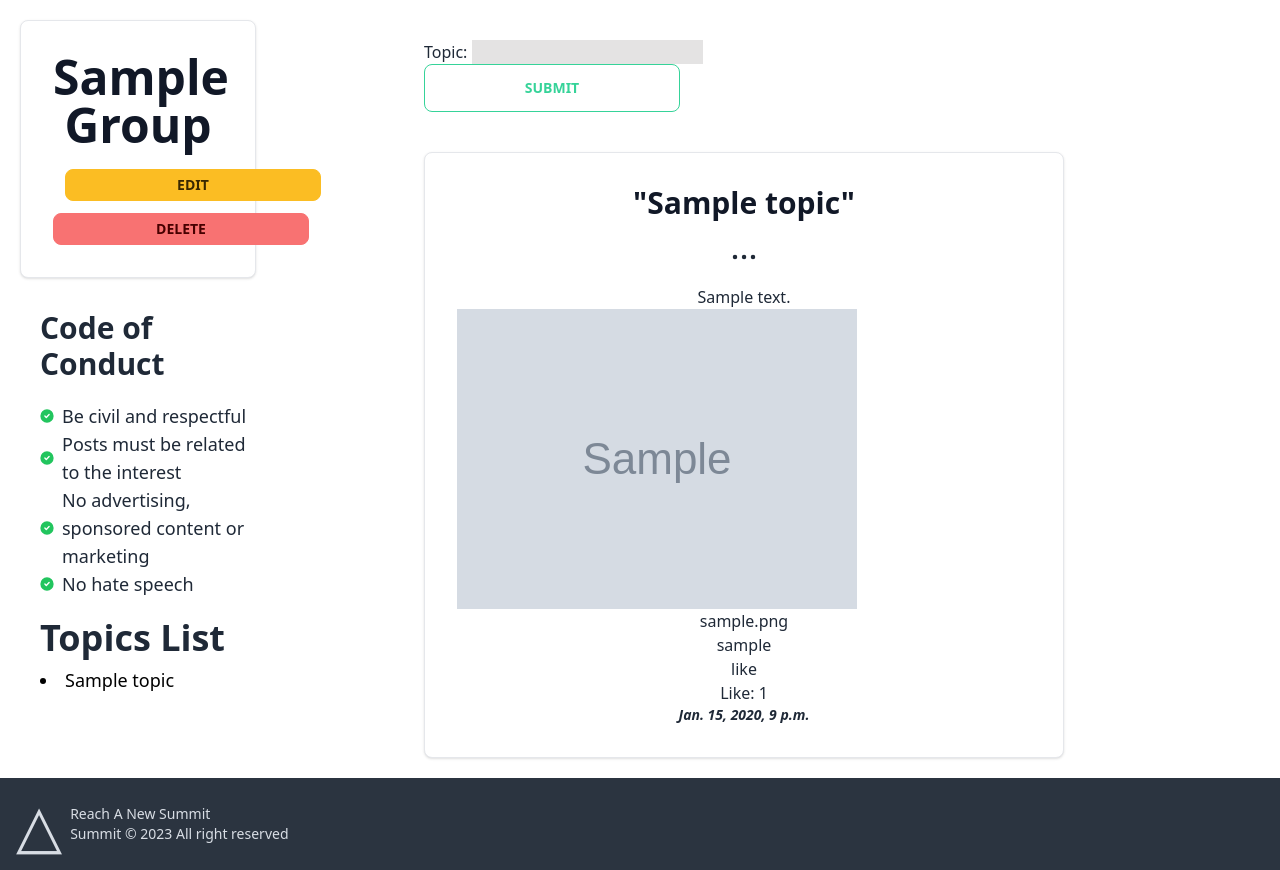
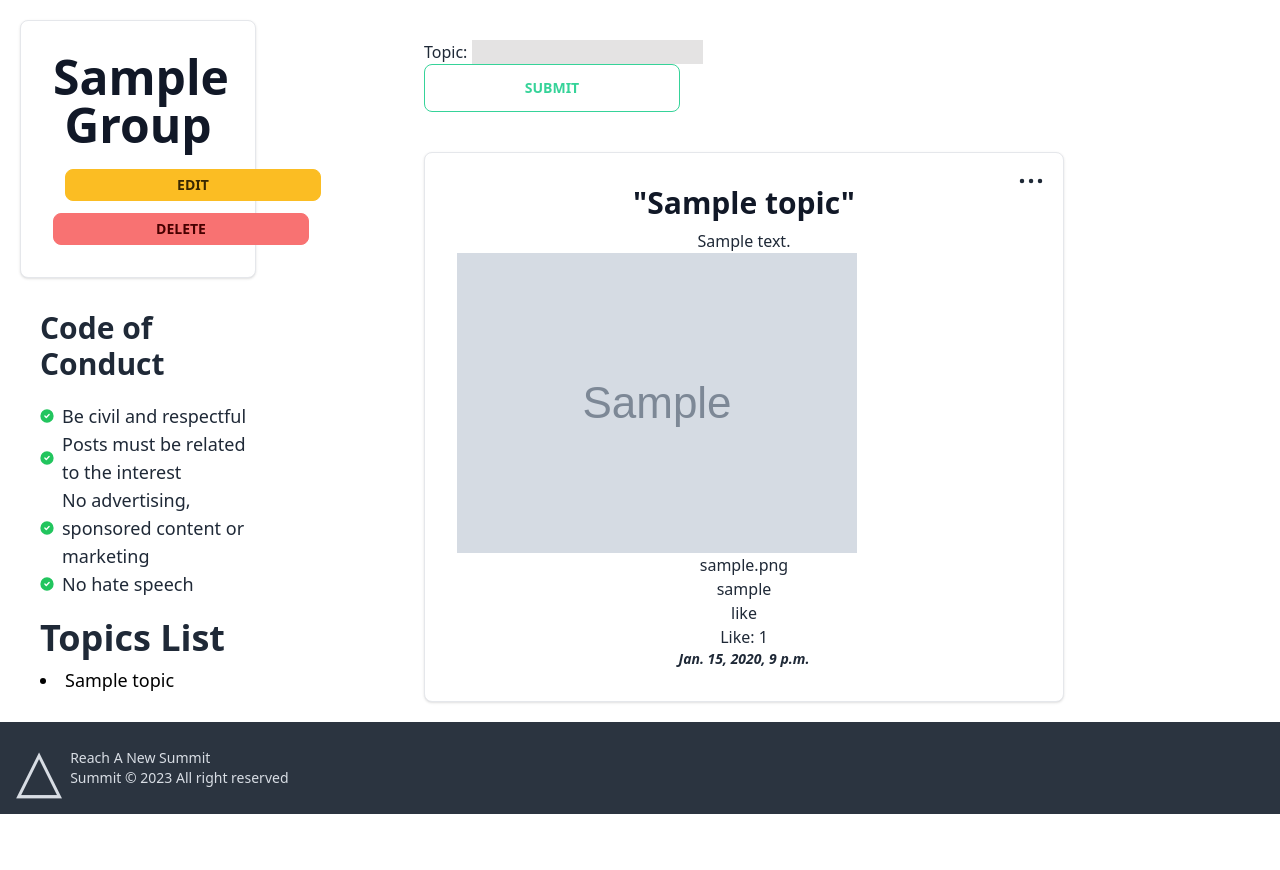
Before and after one commit to Bharatchandran/summitPrj3, a Django app: page /interests/groups/1/ in a window 1280 px wide. Shown: the part 68-938 px from the top of the page. After the commit the page ends 882 px from the top, so only its background shows below. Run offline with Django 4.2, Linux system fonts and the light colour scheme; tables that the repository leaves empty hold one stand-in row (values such as "Sample post"); grey boxes marked "Sample" are stand-in pictures; some libraries are stand-ins or nearby versions.

Commit message:
fixed the position of dropdown in group_detail

```diff
--- a/main_app/templates/main_app/group_detail.html
+++ b/main_app/templates/main_app/group_detail.html
@@ -62,23 +62,10 @@
     </div>
     <!-- topic submit input filed above  -->
     {% for topic in topics %}
-        <div class="w-full p-4 text-center bg-white border border-gray-200 rounded-lg shadow sm:p-8 ml-10 mb-5 dark:bg-gray-800 dark:border-gray-700">
+        <div class="w-full p-4 text-center bg-white border border-gray-200 rounded-lg shadow sm:p-8 ml-10 mb-5 dark:bg-gray-800 dark:border-gray-700 relative ">
+            <div>
             <h2 class="mb-2 text-3xl font-bold text-gray-900 dark:text-white">"<a href="{% url 'topic_detail' topic.id %}">{{topic.name}}</a>"</h2>
-            <div class="flex flex-col h-5/6 justify-between">
-                <div class="dropdown dropdown-end">
-                    <label tabindex="0" class="btn bg-white  dark:bg-gray-800 border-0 bg- m-1"><svg class="w-6 h-6 text-gray-800 dark:text-white" aria-hidden="true" xmlns="http://www.w3.org/2000/svg" fill="currentColor" viewBox="0 0 16 3">
-                        <path d="M2 0a1.5 1.5 0 1 1 0 3 1.5 1.5 0 0 1 0-3Zm6.041 0a1.5 1.5 0 1 1 0 3 1.5 1.5 0 0 1 0-3ZM14 0a1.5 1.5 0 1 1 0 3 1.5 1.5 0 0 1 0-3Z"/>
-                    </svg></label>
-                    <ul tabindex="0" class="dropdown-content z-[1] menu p-2 shadow bg-base-100 rounded-box w-52">
-                        <li>
-                            <a href="{% url 'topic_update' topic.id %}" class="block px-4 py-2 text-sm text-gray-700 hover:bg-gray-100 dark:hover:bg-gray-600 dark:text-gray-200 dark:hover:text-white">Edit</a>
-                        </li>
-                        <li>
-                            <a href="{% url 'topic_delete' topic.id %}" class="block px-4 py-2 text-sm text-red-600 hover:bg-gray-100 dark:hover:bg-gray-600 dark:text-gray-200 dark:hover:text-white">Delete</a>
-                        </li>
-                    </ul>
-                </div>
-            </div>
+
                 {% for post in topic.post_set.all %}
                     <p>{{post.content}}</p>
                     <div>
@@ -93,6 +80,23 @@
                     </div>
                 {%endfor%}
                 <h1 class="text-sm italic font-bold">{{topic.createdAt}}</h1>
+                <div class="flex flex-col h-5/6 justify-between absolute top-0 right-0">
+                    <div class="dropdown dropdown-end ">
+                        <label tabindex="0" class="btn bg-white  dark:bg-gray-800 border-0 bg- m-1"><svg class="w-6 h-6 text-gray-800 dark:text-white" aria-hidden="true" xmlns="http://www.w3.org/2000/svg" fill="currentColor" viewBox="0 0 16 3">
+                            <path d="M2 0a1.5 1.5 0 1 1 0 3 1.5 1.5 0 0 1 0-3Zm6.041 0a1.5 1.5 0 1 1 0 3 1.5 1.5 0 0 1 0-3ZM14 0a1.5 1.5 0 1 1 0 3 1.5 1.5 0 0 1 0-3Z"/>
+                        </svg></label>
+                        <ul tabindex="0" class="dropdown-content z-[1] menu p-2 shadow bg-base-100 rounded-box w-52">
+                            <li>
+                                <a href="{% url 'topic_update' topic.id %}" class="block px-4 py-2 text-sm text-gray-700 hover:bg-gray-100 dark:hover:bg-gray-600 dark:text-gray-200 dark:hover:text-white">Edit</a>
+                            </li>
+                            <li>
+                                <a href="{% url 'topic_delete' topic.id %}" class="block px-4 py-2 text-sm text-red-600 hover:bg-gray-100 dark:hover:bg-gray-600 dark:text-gray-200 dark:hover:text-white">Delete</a>
+                            </li>
+                        </ul>
+                    </div>
+                </div>
+                </div>
+
             </div>
     {% endfor %}
         </div>
```
